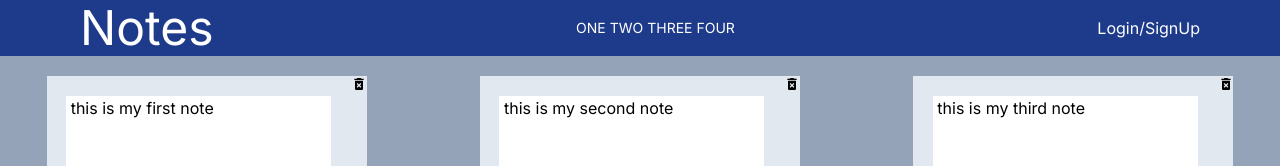
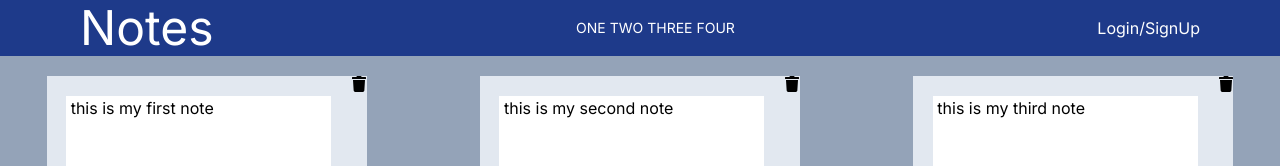
Before and after one commit to mkataw8/notes, a Next.js app: page / in a window 1280 px wide. Shown: the top 166 px of the page. Built offline with nearby package versions, Linux system fonts and the light colour scheme.

Commit message:
fix bugs

```diff
--- a/app/src/components/Notes/index.tsx
+++ b/app/src/components/Notes/index.tsx
@@ -1,5 +1,5 @@
 import { useState } from "react";
-import { MdDeleteForever } from "react-icons/md";
+import { FaTrash } from "react-icons/fa";
 
 type dataT = {
   id: any;
@@ -21,7 +21,7 @@ export default function Notes(props: dataT) {
             cols="25"
             placeholder="Type to add Note"
           ></textarea>
-          <MdDeleteForever onClick={() => handleDeleteNote(id)} />
+          <FaTrash onClick={() => handleDeleteNote(id)} />
         </div>
       </div>
     </div>
```
Also changed, not shown: package.json (+6 -5 lines), 1 other file (tests, documents, lock files or other folders).
